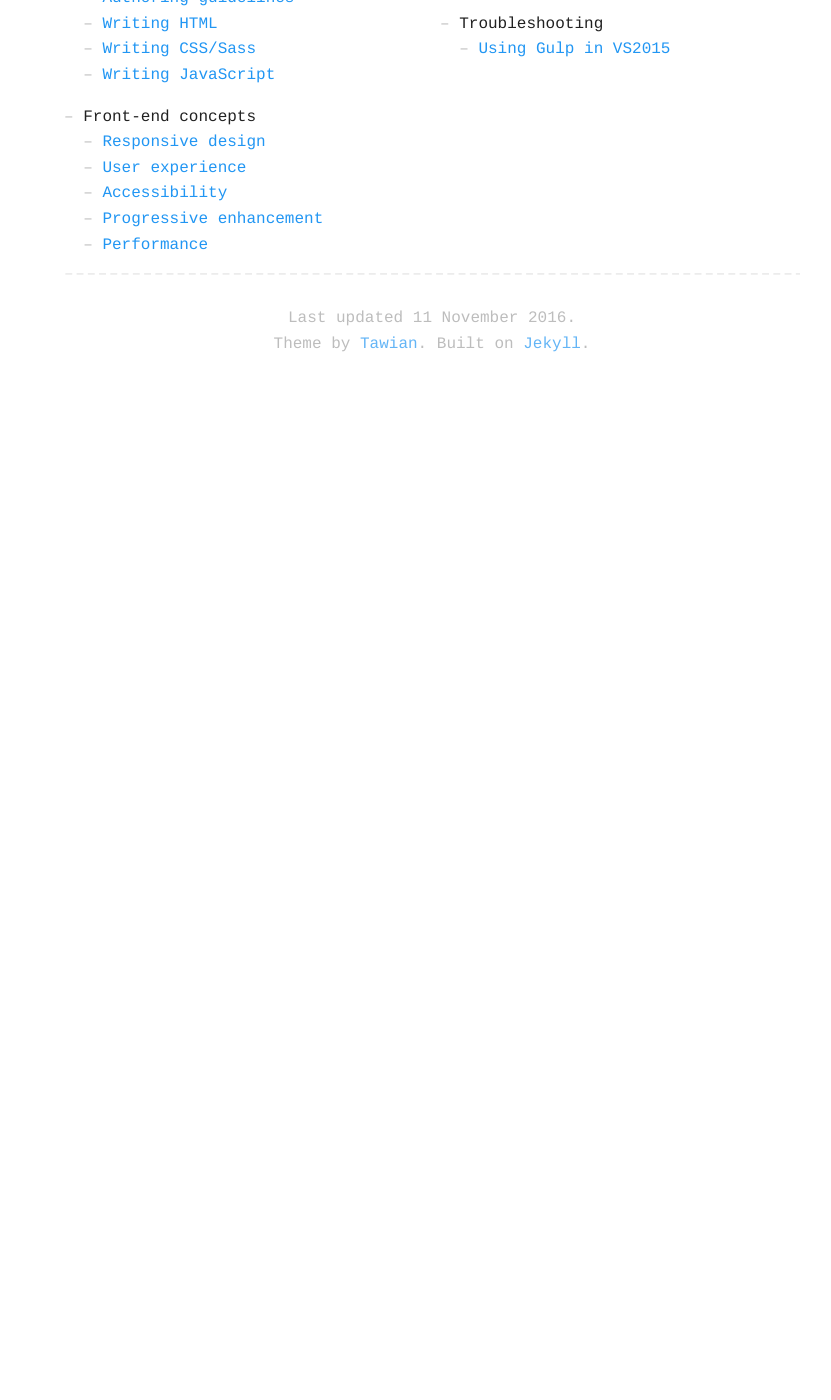
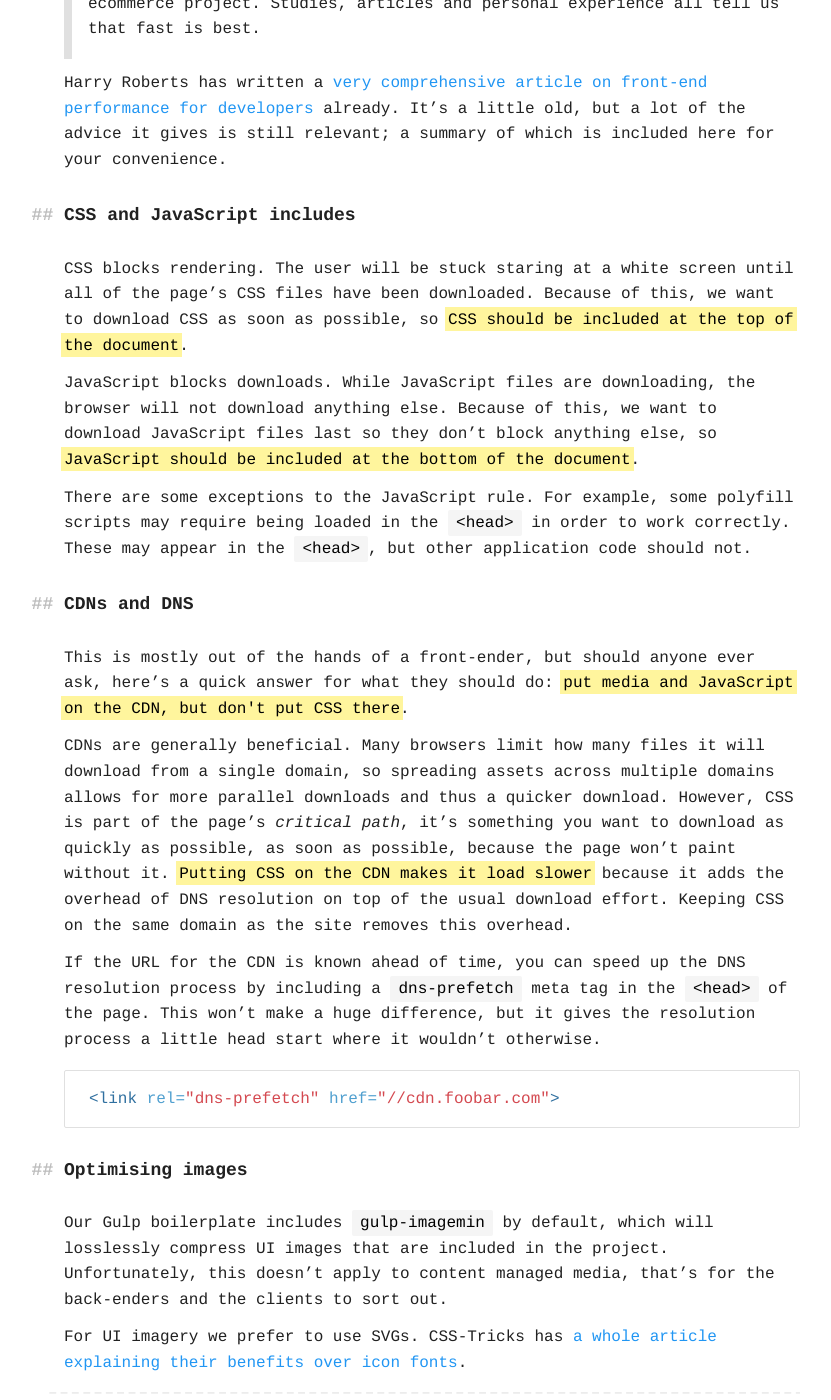
Before and after one commit to querkmachine/FSFrontEndDocs, a Jekyll site: the page built from concepts/performance.md, in a window 1280 px wide and 1400 px high, scrolled down 239 px. Shown: the whole window, without its empty margins (208-1039 px from the left). Built offline with Jekyll 4.4.1, drawn with Linux system fonts in a browser that asks for light colours; before the commit the page ends 900 px from its top, so only the background shows below that; some of the changed text lies outside the part shown.

Commit message:
Add first version of performance page

```diff
--- a/concepts/performance.md
+++ b/concepts/performance.md
@@ -2,3 +2,33 @@
 layout: default
 title: Performance
 ---
+
+> It’s hard, if not impossible, to deny that performance is by far one of the most critical aspects of any decent web project, be it a small portfolio site, a mobile-first web app, right through to a full-scale ecommerce project. Studies, articles and personal experience all tell us that fast is best.
+
+Harry Roberts has written a [very comprehensive article on front-end performance for developers](http://csswizardry.com/2013/01/front-end-performance-for-web-designers-and-front-end-developers/) already. It's a little old, but a lot of the advice it gives is still relevant; a summary of which is included here for your convenience.
+
+## CSS and JavaScript includes
+
+CSS blocks rendering. The user will be stuck staring at a white screen until all of the page's CSS files have been downloaded. Because of this, we want to download CSS as soon as possible, so <mark>CSS should be included at the top of the document</mark>.
+
+JavaScript blocks downloads. While JavaScript files are downloading, the browser will not download anything else. Because of this, we want to download JavaScript files last so they don't block anything else, so <mark>JavaScript should be included at the bottom of the document</mark>.
+
+There are some exceptions to the JavaScript rule. For example, some polyfill scripts may require being loaded in the `<head>` in order to work correctly. These may appear in the `<head>`, but other application code should not.
+
+## CDNs and DNS
+
+This is mostly out of the hands of a front-ender, but should anyone ever ask, here's a quick answer for what they should do: <mark>put media and JavaScript on the CDN, but don't put CSS there</mark>.
+
+CDNs are generally beneficial. Many browsers limit how many files it will download from a single domain, so spreading assets across multiple domains allows for more parallel downloads and thus a quicker download. However, CSS is part of the page's *critical path*, it's something you want to download as quickly as possible, as soon as possible, because the page won't paint without it. <mark>Putting CSS on the CDN makes it load slower</mark> because it adds the overhead of DNS resolution on top of the usual download effort. Keeping CSS on the same domain as the site removes this overhead.
+
+If the URL for the CDN is known ahead of time, you can speed up the DNS resolution process by including a `dns-prefetch` meta tag in the `<head>` of the page. This won't make a huge difference, but it gives the resolution process a little head start where it wouldn't otherwise.
+
+{% highlight html %}
+<link rel="dns-prefetch" href="//cdn.foobar.com">
+{% endhighlight %}
+
+## Optimising images
+
+Our Gulp boilerplate includes `gulp-imagemin` by default, which will losslessly compress UI images that are included in the project. Unfortunately, this doesn't apply to content managed media, that's for the back-enders and the clients to sort out.
+
+For UI imagery we prefer to use SVGs. CSS-Tricks has [a whole article explaining their benefits over icon fonts](https://css-tricks.com/icon-fonts-vs-svg/).
```
